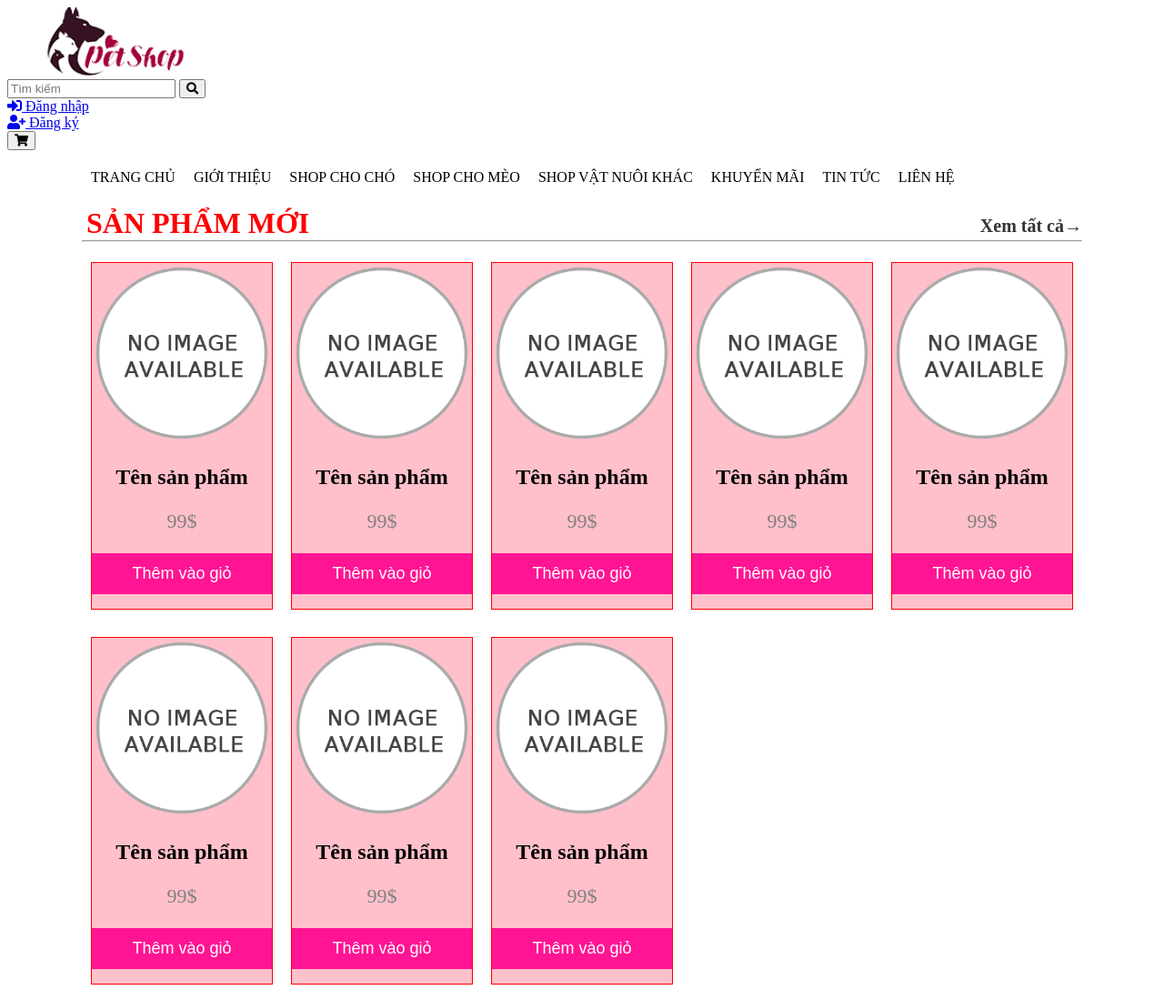
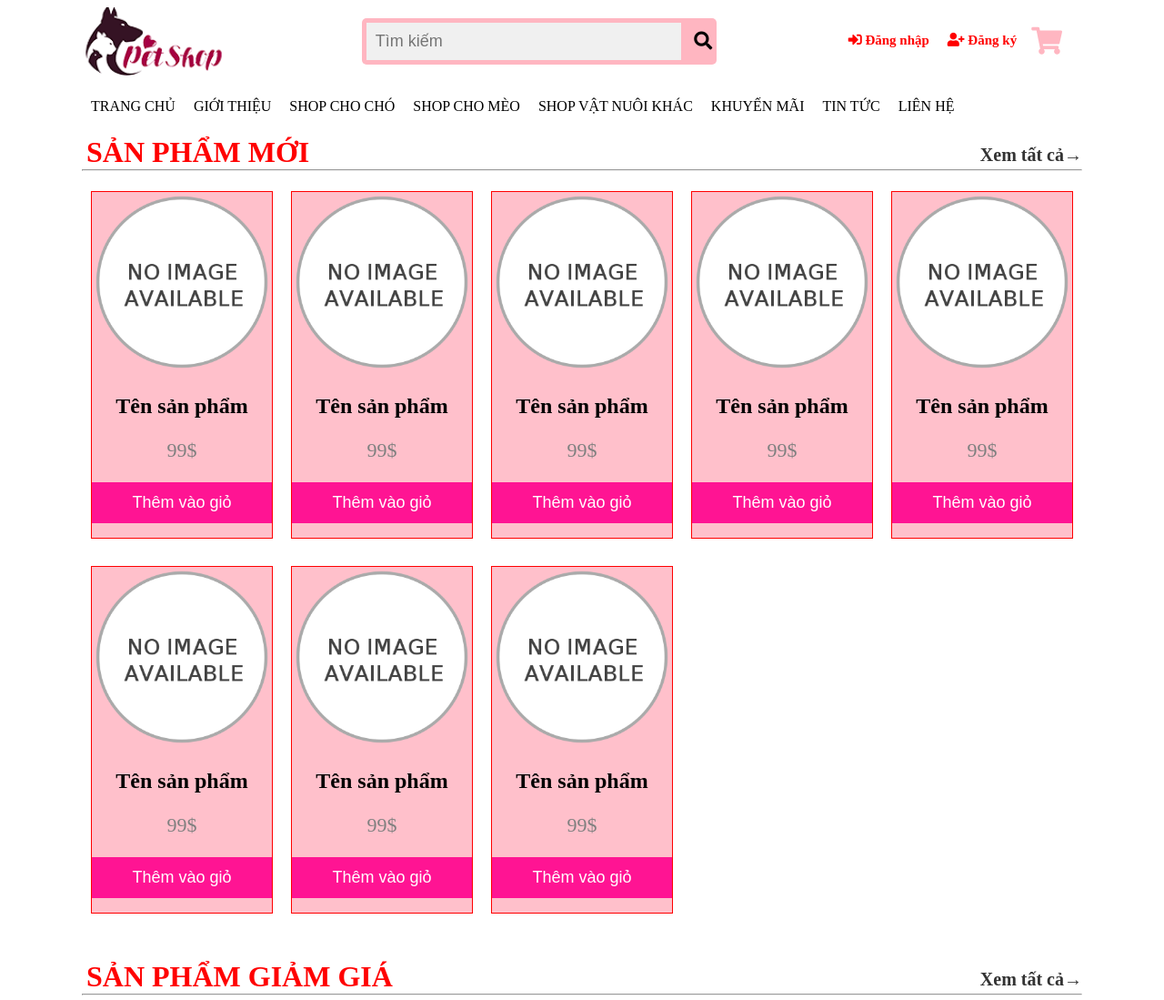
Before and after one commit to tuongdai252/petshop, a plain HTML site: page index.html in a window 1280 px wide. Shown: the top 1099 px of the page at 91% size. Drawn offline with Linux system fonts and the light colour scheme.

Commit message:
Update Header.css

```diff
--- a/css/Header.css
+++ b/css/Header.css
@@ -1,35 +1,48 @@
 @charset "utf-8";
 /* CSS Document */
-.Header {
-	overflow:hidden;
-	padding:70px;
-	padding-bottom:55px;
+.header{
+    height: 75px;
+    width: 100%;
 }
 
-.Header a {
-	float: left;
-	padding:10px;
-	width:225px;
-	height:71px;
+.header .container{
+    max-width: 1200px;
+    padding-right: 10px;
+    padding-left: 10px;
+    margin: auto;
 }
 
-.Header a.logo {
-	float:left;
-	margin-top:-38px;
+.header-logo{
+    display: inline-block;
+    float: left;
+    margin-right: 85px;
 }
 
-.Header form.Phan_tim_kiem {
+.header-logo .logo {
+    height: 75px;
+    width: 237.67px;
+}
+
+.Timkiem{
+    display: inline-block;
+    float: left;
+    margin-top: 25px;
+}
+
+.Timkiem form.Phan_tim_kiem {
 	margin:auto;
-	width:50%;
+	width:390px;
 	height:51px;
-	margin-top:-19px;
+	margin-top:-13px;
 	background:lightpink;
 	border-radius:5px;
 	padding:5px;
 	padding-right:0px;
+    margin-left: 25px;
+    margin-right: 110px;
 }
 
-.Header form.Phan_tim_kiem input[type=text] {
+.Timkiem form.Phan_tim_kiem input[type=text] {
 	padding:10px;
 	background-color:#F0F0F0;
 	font-size:18px;
@@ -37,13 +50,13 @@
 	width:90%;
 	outline:none;
 	border:0;
-	margin-top:-14px;
+	margin-top:auto;
 }
 
-.Header form.Phan_tim_kiem button {
+.Timkiem form.Phan_tim_kiem button {
 	float:left;
 	width:10%;
-	margin-top:-16px;
+	margin-top:-5px;
 	padding:14px;
 	background:none;
 	font-size:20px;
@@ -53,13 +66,42 @@
 	border:0;
 }
 
-.Header form.Phan_gio_hang button{
-	float:right;
-	margin-top:-51px;
-	margin-right:25px;
-	padding:0px;
+.Taikhoan{
+    display: inline-block;
+    float: left;
+    margin-top:20px;
+    margin-left: 25px;
+}
+
+.Taikhoan div{
+    float: left;
+}
+
+.Taikhoan a {
+    display: block;
+	color:red;
+	text-align:center;
+	padding:5px 10px;
+	text-decoration:none;
+	font-size:15px;
+	line-height:22px;
+	font-weight:bold;
+}
+
+.Taikhoan a:hover {
+	background-color:#ff8080;
+	color:white;
+	border-radius:10px;
+	padding:5px 10px;
+}
+
+.Giohang{
+    display: inline-block;
+}
+
+.Giohang form.Phan_gio_hang button{
 	background:none;
-	font-size:50px;
+	font-size: 30px;
 	border-radius:20px;
 	cursor:pointer;
 	outline:none;
```
